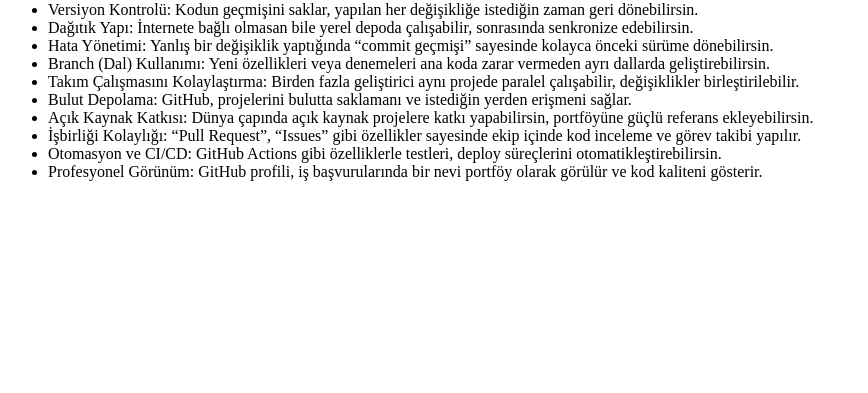
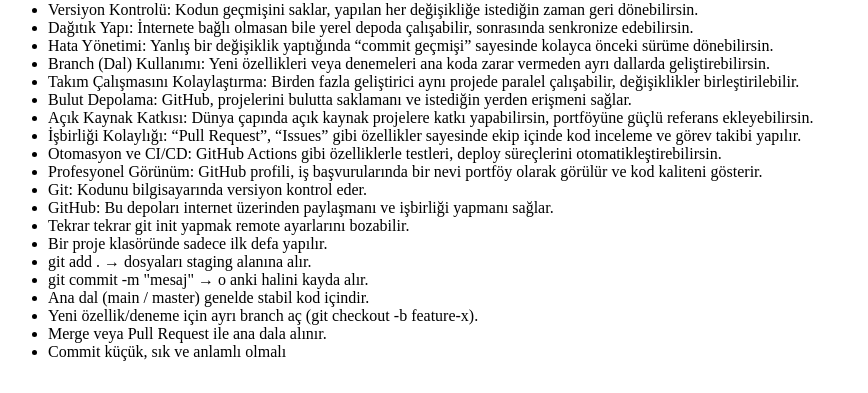
Before and after one commit to mervekabakci/git-grup-calismasi, a plain HTML site: page index.html in a window 1280 px wide. Shown: the part 407-800 px from the top of the page, without its empty margins (0-868 px from the left). Drawn offline with Linux system fonts and the light colour scheme.

Commit message:
git ve github için önemli konular chatgpt den alındı

```diff
--- a/index.html
+++ b/index.html
@@ -41,6 +41,19 @@
         <li>İşbirliği Kolaylığı: “Pull Request”, “Issues” gibi özellikler sayesinde ekip içinde kod inceleme ve görev takibi yapılır.</li>
         <li>Otomasyon ve CI/CD: GitHub Actions gibi özelliklerle testleri, deploy süreçlerini otomatikleştirebilirsin.</li>
         <li>Profesyonel Görünüm: GitHub profili, iş başvurularında bir nevi portföy olarak görülür ve kod kaliteni gösterir.</li>
+
+
+
+        <li>Git: Kodunu bilgisayarında versiyon kontrol eder. </li>
+        <li>GitHub: Bu depoları internet üzerinden paylaşmanı ve işbirliği yapmanı sağlar.</li>
+        <li>Tekrar tekrar git init yapmak remote ayarlarını bozabilir.</li>
+        <li>Bir proje klasöründe sadece ilk defa yapılır.</li>
+        <li>git add . → dosyaları staging alanına alır.</li>
+        <li>git commit -m "mesaj" → o anki halini kayda alır.</li>
+        <li>Ana dal (main / master) genelde stabil kod içindir.</li>
+        <li>Yeni özellik/deneme için ayrı branch aç (git checkout -b feature-x).</li>
+        <li>Merge veya Pull Request ile ana dala alınır.</li>
+        <li>Commit küçük, sık ve anlamlı olmalı</li>
     </ul>
 </body>
 </html>
```
